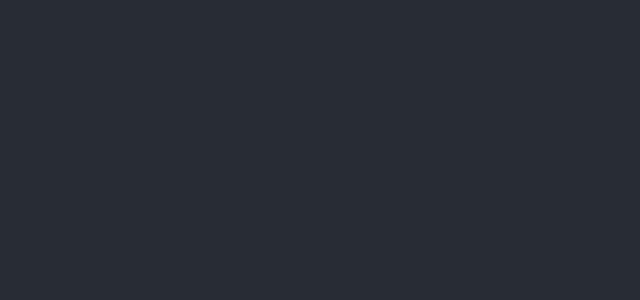
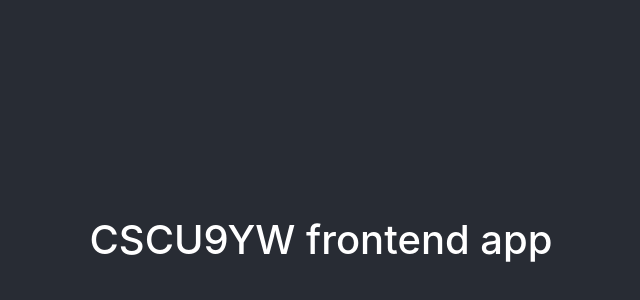
Before and after one commit to masamiweb/CSCU9YW-frontend, a React (Create React App) app: page / in a window 1280 px wide. Shown: the part 156-456 px from the top of the page, without its empty margins (319-959 px from the left). Built offline with nearby package versions, Linux system fonts and the light colour scheme.

Commit message:
installed bootstrap

```diff
--- a/package.json
+++ b/package.json
@@ -6,6 +6,7 @@
     "@testing-library/jest-dom": "^5.11.9",
     "@testing-library/react": "^11.2.5",
     "@testing-library/user-event": "^12.8.1",
+    "bootstrap": "^4.6.0",
     "react": "^17.0.1",
     "react-dom": "^17.0.1",
     "react-scripts": "4.0.3",
--- a/public/index.html
+++ b/public/index.html
@@ -24,7 +24,8 @@
       work correctly both with client-side routing and a non-root public URL.
       Learn how to configure a non-root public URL by running `npm run build`.
     -->
-    <title>React App</title>
+    <title>CSCU9YW Assignment: Manjinder Singh</title>
+
   </head>
   <body>
     <noscript>You need to enable JavaScript to run this app.</noscript>
--- a/src/App.js
+++ b/src/App.js
@@ -5,7 +5,7 @@ function App() {
     return (
         <div className="App">
             <header className="App-header">
-
+                <h1>CSCU9YW frontend app</h1>
             </header>
         </div>
     );
--- a/src/index.js
+++ b/src/index.js
@@ -3,6 +3,7 @@ import ReactDOM from 'react-dom';
 import './index.css';
 import App from './App';
 import reportWebVitals from './reportWebVitals';
+import 'bootstrap/dist/css/bootstrap.min.css';
 
 ReactDOM.render(
   <React.StrictMode>
```
Also changed, not shown: 1 other file (tests, documents, lock files or other folders). Lines whose indentation alone changed are shown as unchanged.
